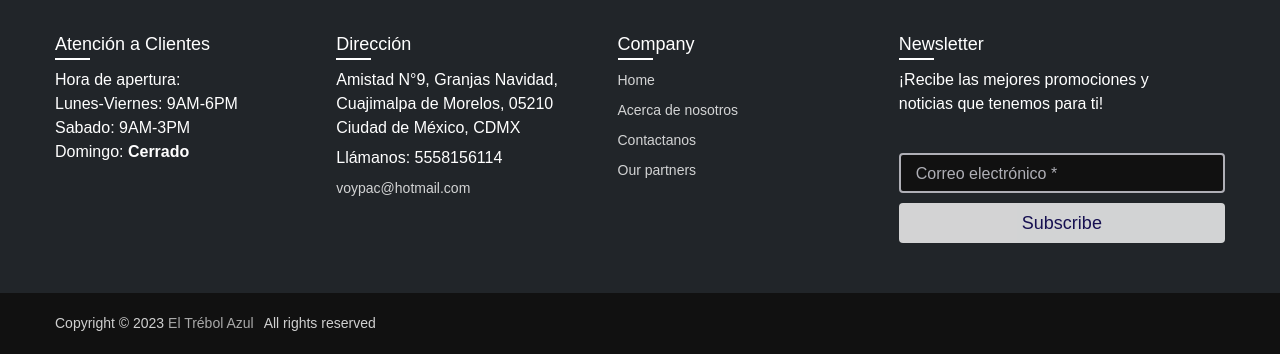
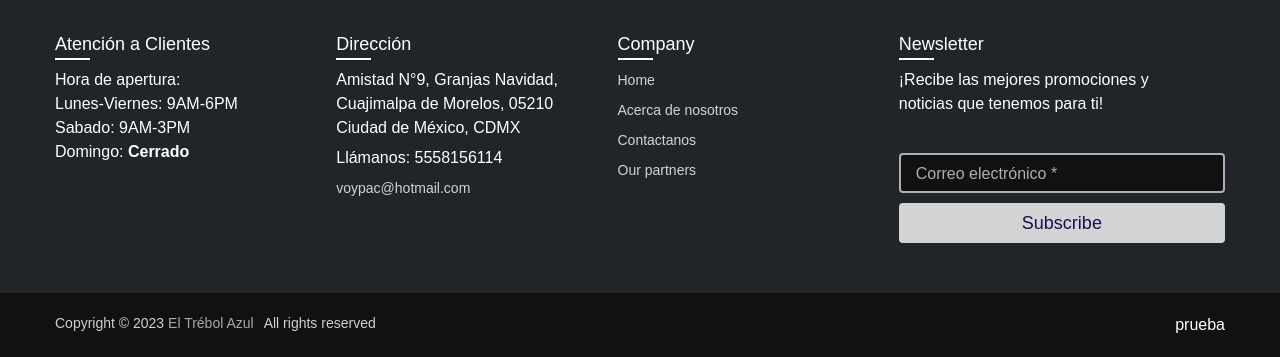
Before and after one commit to PakoPod/TrebolAzul, a plain HTML site: page index.html in a window 1280 px wide. Shown: the part 3255-3612 px from the top of the page. Drawn offline with nearby package versions, Linux system fonts and the light colour scheme.

Commit message:
changes footer

```diff
--- a/css/style.css
+++ b/css/style.css
@@ -18,7 +18,7 @@ body {
     font-size: 1rem;
     font-weight: 400;
     line-height: 1.5;
-    color: #212529;
+    color: #140B5C;
     background-color: #fff;
     -webkit-text-size-adjust: 100%;
     -webkit-tap-highlight-color: transparent;
--- a/index.html
+++ b/index.html
@@ -701,6 +701,7 @@
           <a href="#">Privacy policy</a>
           <a href="#">Terms & condition</a>
         </span> -->
+        <h1>prueba</h1>
       </div>
     </div>
 </footer>
```
